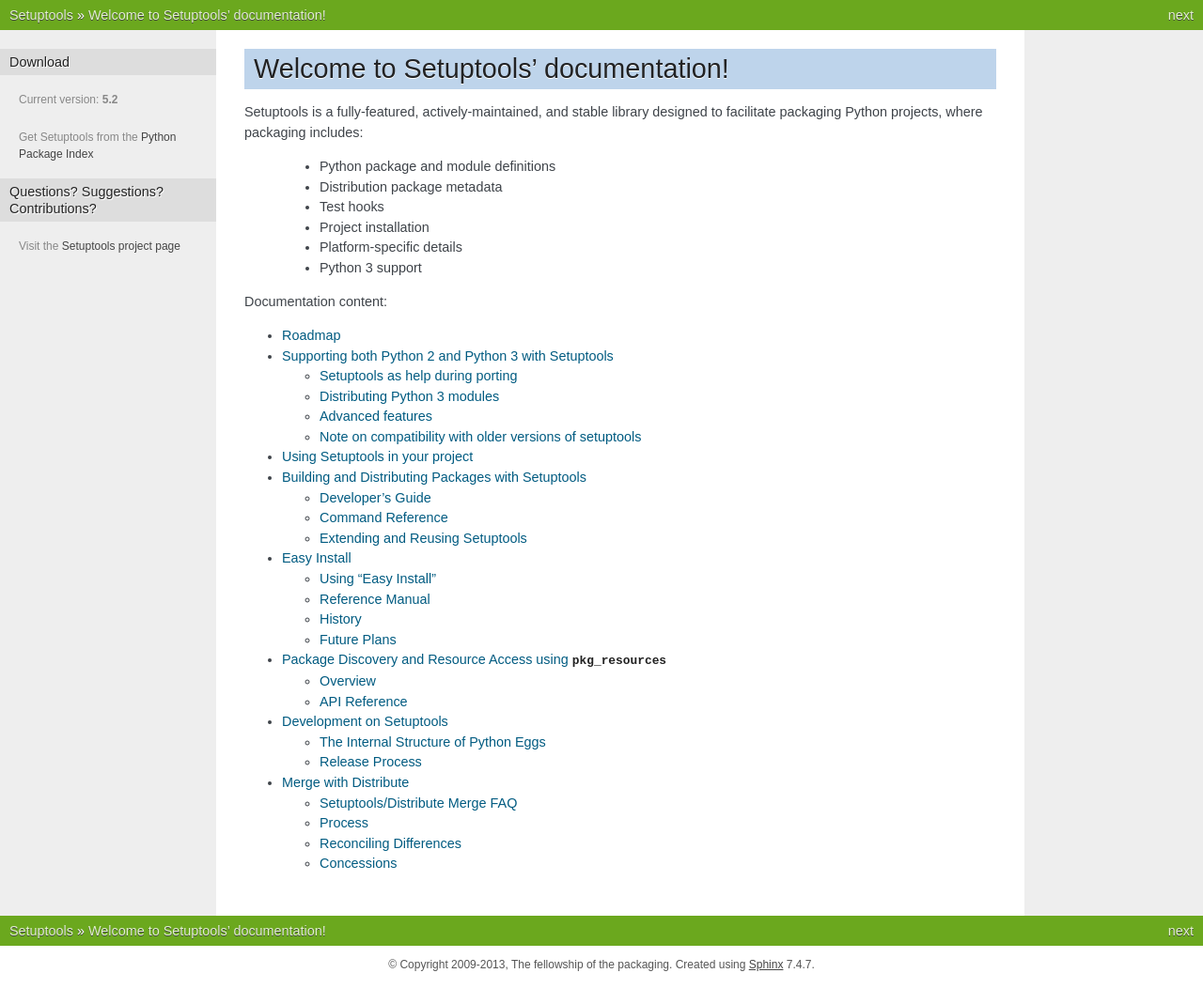
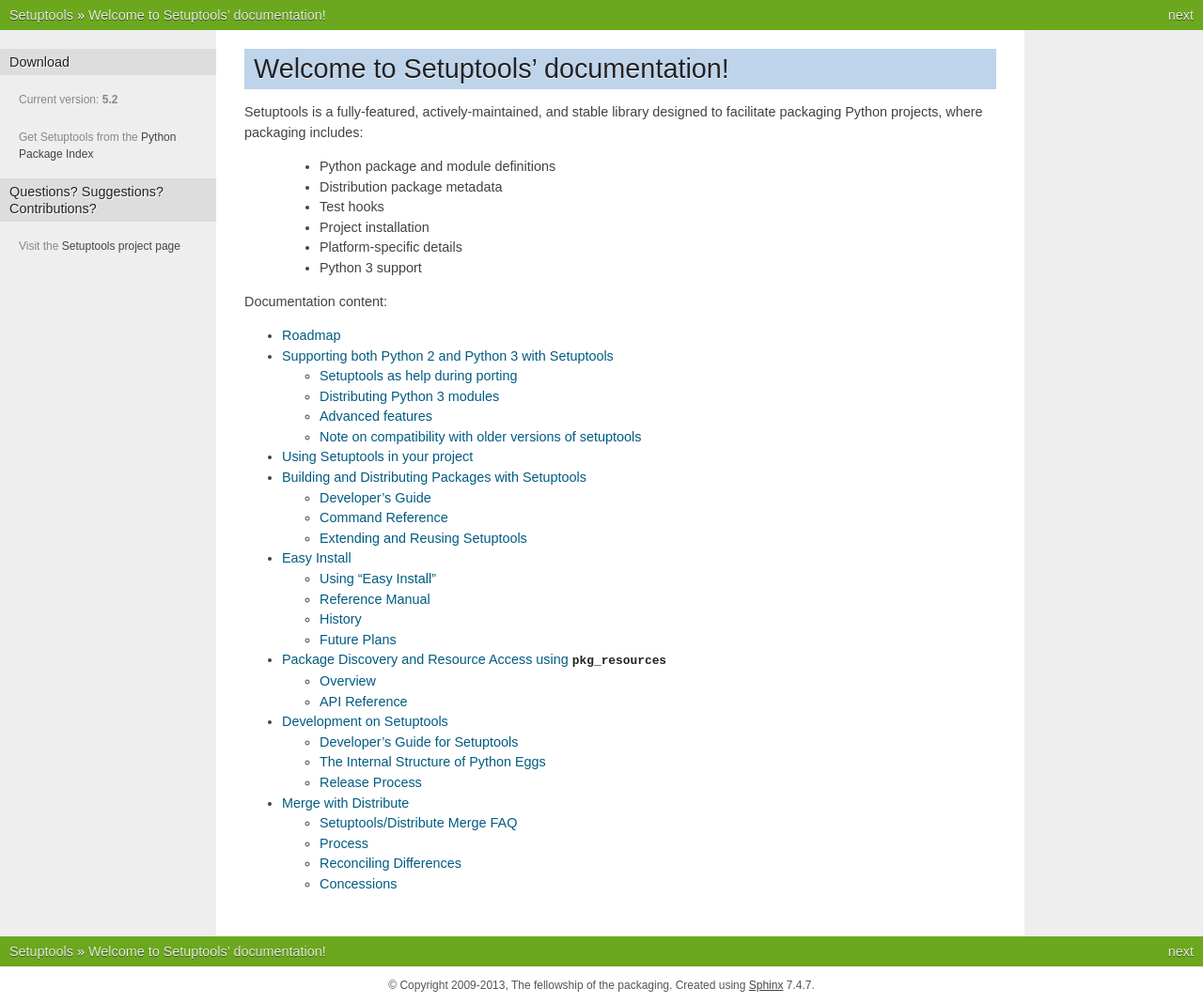
Before and after one commit to Distrotech/setuptools, a Sphinx documentation site: the page built from docs/index.txt, in a window 1280 px wide. Shown: the whole page at 94% size. Built offline with Sphinx 7.4.7, drawn with Linux system fonts in a browser that asks for light colours; pages that are not in the unit, such as notebooks, are missing from menus; the version number is read from the project's files by our own code; before the commit the page ends 1047 px from its top, so only the background shows below that.

Commit message:
Expose developer guide in the documentation.

```diff
--- a/docs/development.txt
+++ b/docs/development.txt
@@ -30,6 +30,6 @@
 .. toctree::
    :maxdepth: 1
 
-   .. developer-guide
+   developer-guide
    formats
    releases
```
